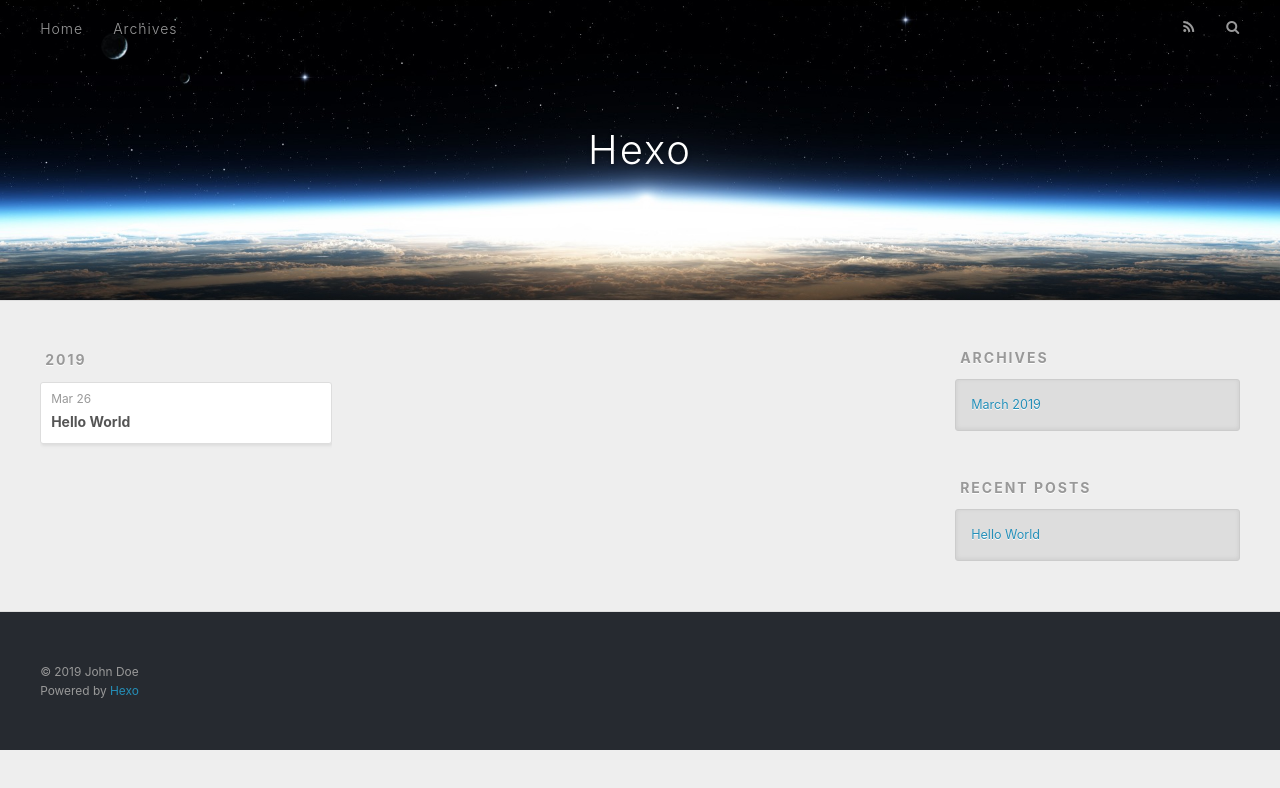
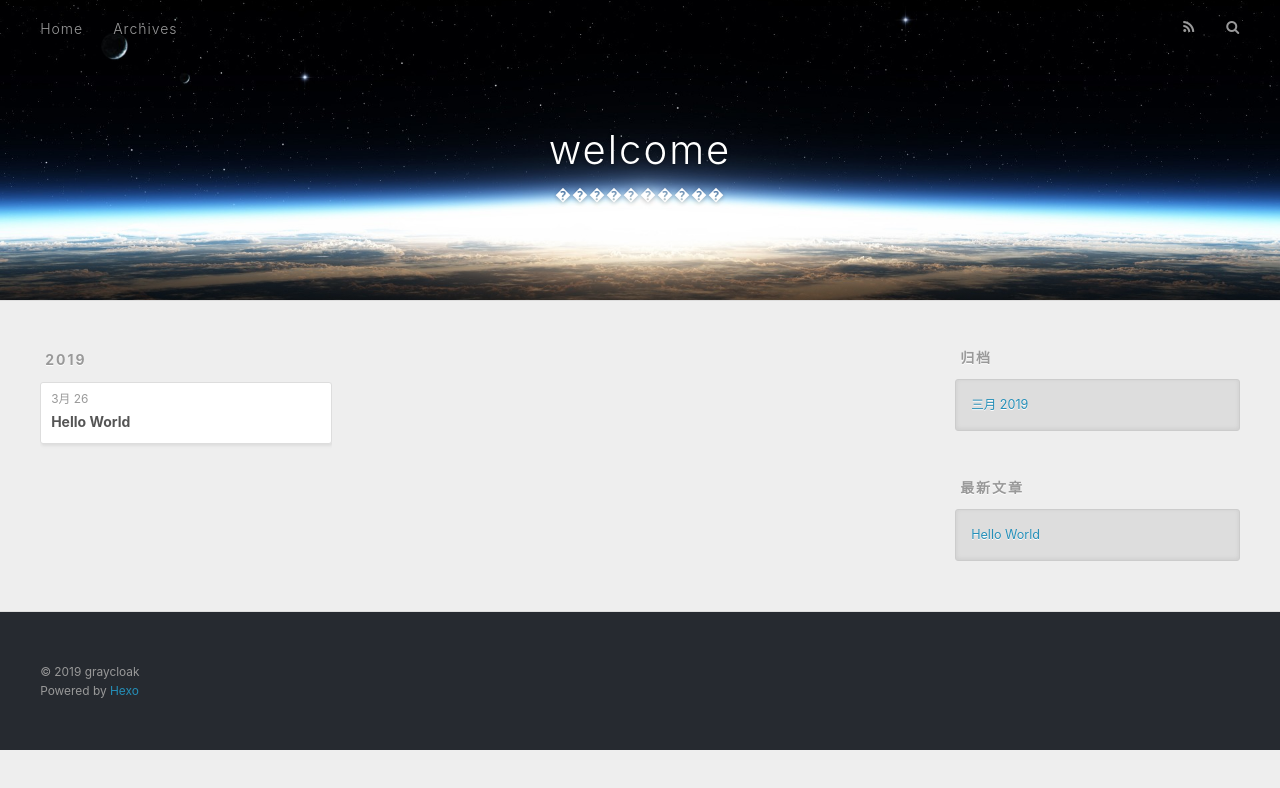
Before and after one commit to totryagain/totryagain.github, a plain HTML site: page archives/index.html in a window 1280 px wide. Drawn offline with nearby package versions, Linux system fonts and the light colour scheme.

Commit message:
Site updated: 2019-03-26 21:31:21

```diff
--- a/archives/index.html
+++ b/archives/index.html
@@ -5,17 +5,21 @@
 
 
 
-  <title>Archives | Hexo</title>
+  <title>归档 | welcome</title>
   <meta name="viewport" content="width=device-width, initial-scale=1, maximum-scale=1">
-  <meta property="og:type" content="website">
-<meta property="og:title" content="Hexo">
+  <meta name="description" content="һ�������Ѫ��ʷ">
+<meta name="keywords" content="pi&amp;&amp;��վ����&amp;&amp;����">
+<meta property="og:type" content="website">
+<meta property="og:title" content="welcome">
 <meta property="og:url" content="http://yoursite.com/archives/index.html">
-<meta property="og:site_name" content="Hexo">
-<meta property="og:locale" content="default">
+<meta property="og:site_name" content="welcome">
+<meta property="og:description" content="һ�������Ѫ��ʷ">
+<meta property="og:locale" content="zh-CN">
 <meta name="twitter:card" content="summary">
-<meta name="twitter:title" content="Hexo">
+<meta name="twitter:title" content="welcome">
+<meta name="twitter:description" content="һ�������Ѫ��ʷ">
 
-    <link rel="alternate" href="/atom.xml" title="Hexo" type="application/atom+xml">
+    <link rel="alternate" href="/atom.xml" title="welcome" type="application/atom+xml">
 
 
     <link rel="icon" href="/favicon.png">
@@ -34,8 +38,12 @@
   <div id="header-outer" class="outer">
     <div id="header-title" class="inner">
       <h1 id="logo-wrap">
-        <a href="/" id="logo">Hexo</a>
+        <a href="/" id="logo">welcome</a>
       </h1>
+
+        <h2 id="subtitle-wrap">
+          <a href="/" id="subtitle">����������</a>
+        </h2>
 
     </div>
     <div id="header-inner" class="inner">
@@ -51,7 +59,7 @@
 
           <a id="nav-rss-link" class="nav-icon" href="/atom.xml" title="RSS Feed"></a>
 
-        <a id="nav-search-btn" class="nav-icon" title="Search"></a>
+        <a id="nav-search-btn" class="nav-icon" title="搜索"></a>
       </nav>
       <div id="search-form-wrap">
         <form action="//google.com/search" method="get" accept-charset="UTF-8" class="search-form"><input type="search" name="q" class="search-form-input" placeholder="Search"><button type="submit" class="search-form-submit">&#xF002;</button><input type="hidden" name="sitesearch" value="http://yoursite.com"></form>
@@ -77,7 +85,7 @@
   <div class="archive-article-inner">
     <header class="archive-article-header">
       <a href="/2019/03/26/hello-world/" class="archive-article-date">
-  <time datetime="2019-03-26T11:02:56.258Z" itemprop="datePublished">Mar 26</time>
+  <time datetime="2019-03-26T11:02:56.258Z" itemprop="datePublished">3月 26</time>
 </a>
 
 
@@ -109,9 +117,9 @@
 
 
   <div class="widget-wrap">
-    <h3 class="widget-title">Archives</h3>
+    <h3 class="widget-title">归档</h3>
     <div class="widget">
-      <ul class="archive-list"><li class="archive-list-item"><a class="archive-list-link" href="/archives/2019/03/">March 2019</a></li></ul>
+      <ul class="archive-list"><li class="archive-list-item"><a class="archive-list-link" href="/archives/2019/03/">三月 2019</a></li></ul>
     </div>
   </div>
 
@@ -119,7 +127,7 @@
 
 
   <div class="widget-wrap">
-    <h3 class="widget-title">Recent Posts</h3>
+    <h3 class="widget-title">最新文章</h3>
     <div class="widget">
       <ul>
 
@@ -139,7 +147,7 @@
 
   <div class="outer">
     <div id="footer-info" class="inner">
-      &copy; 2019 John Doe<br>
+      &copy; 2019 graycloak<br>
       Powered by <a href="http://hexo.io/" target="_blank">Hexo</a>
     </div>
   </div>
```
Also changed, not shown: 2019/03/26/hello-world/index.html (+16 -11 lines), archives/2019/03/index.html (+22 -14 lines), archives/2019/index.html (+22 -14 lines), index.html (+22 -14 lines).
